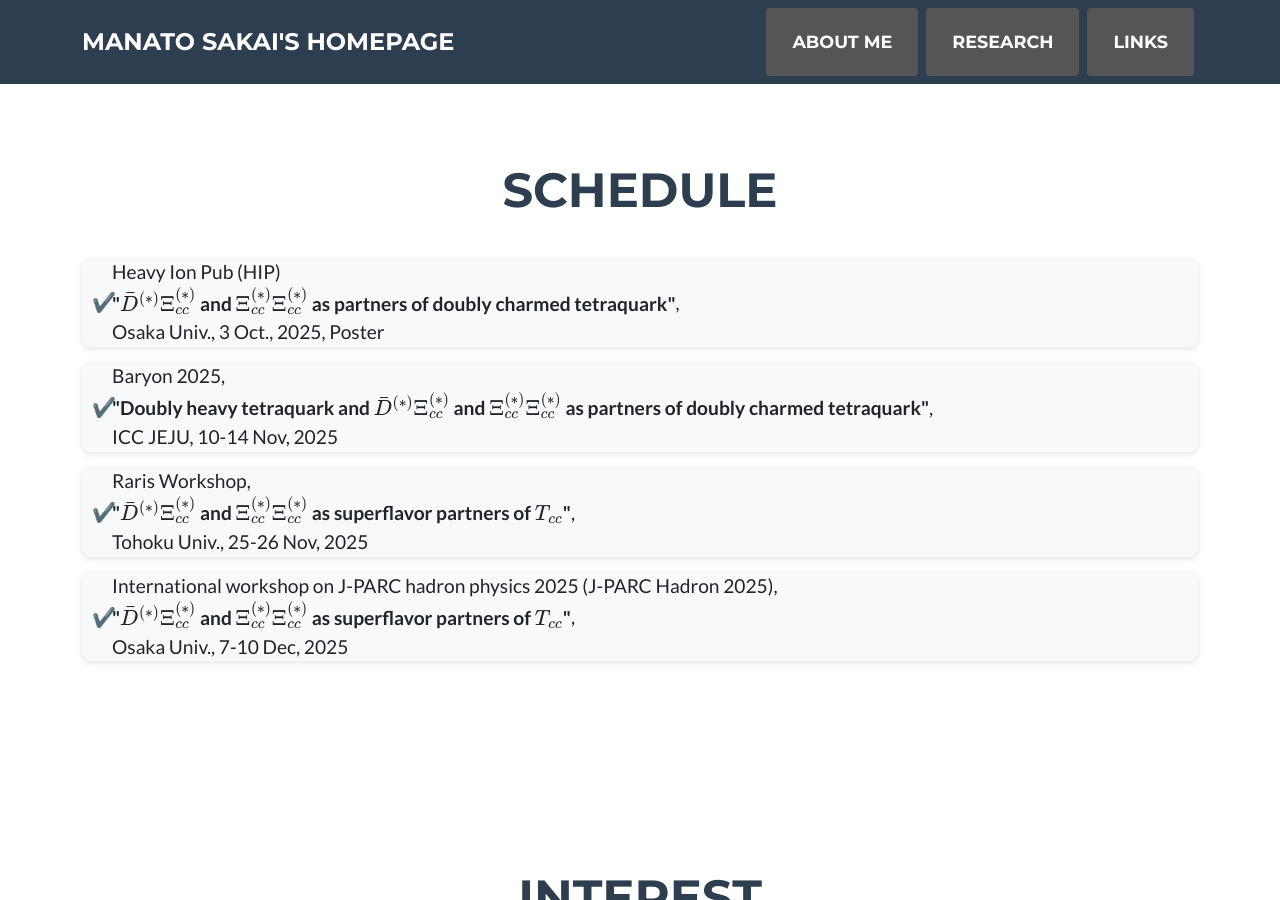
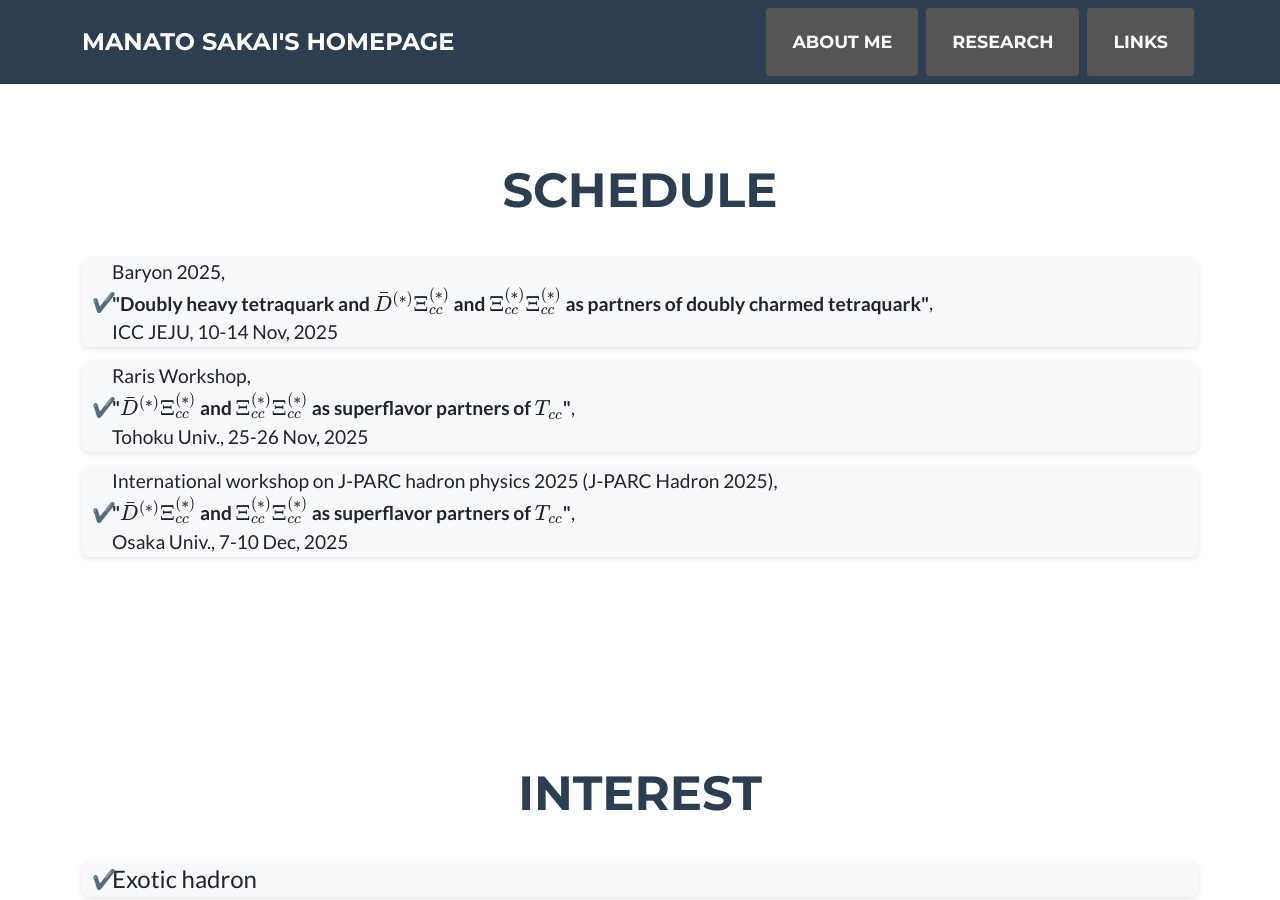
Before and after one commit to manato-sakai/homepage, a Jekyll site: the page index.html, which Jekyll copies as it is, in a window 1280 px wide and 900 px high, scrolled down 632 px. Built offline with Jekyll 4.4.1, drawn with Linux system fonts in a browser that asks for light colours; nearby versions of some CDN libraries.

```diff
--- a/index.html
+++ b/index.html
@@ -76,13 +76,6 @@
                 <h2 class="page-section-heading text-center text-uppercase text-secondary mb-8">Schedule</h2>
                 <div>
                     <ul class="index mt-5">
-                        <li class="index-schedule">
-                            Heavy Ion Pub (HIP)
-                            <br>
-                            <strong>"\(\bar{D}^{(\ast)}\Xi_{cc}^{(\ast)}\) and \(\Xi_{cc}^{(\ast)}\Xi_{cc}^{(\ast)}\) as partners of doubly charmed tetraquark"</strong>,
-                            <br>
-                            Osaka Univ., 3 Oct., 2025, Poster
-                        </li>
                         <li class="index-schedule">
                             Baryon 2025,
                             <br>
```
